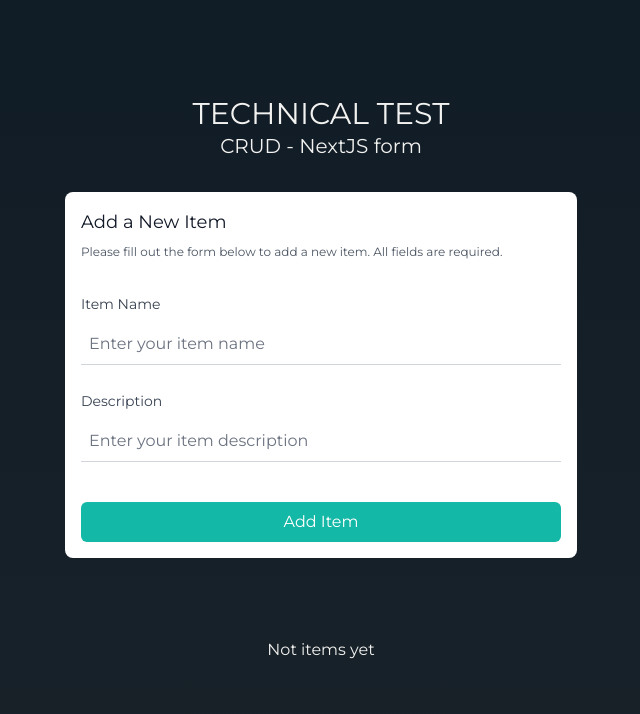
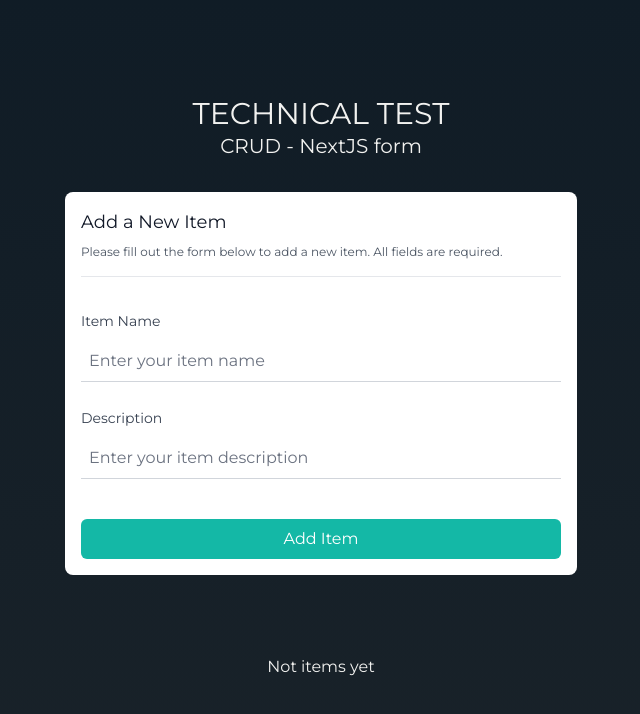
Before and after one commit to agustipc/technical_test_crud_items, a Next.js app: page / in a window 1280 px wide. Shown: the top 714 px of the page, without its empty margins (319-959 px from the left). Built offline with nearby package versions, Linux system fonts and the light colour scheme.

Commit message:
Update readme with deployed url

```diff
--- a/src/app/components/ItemForm.tsx
+++ b/src/app/components/ItemForm.tsx
@@ -9,9 +9,11 @@
   return (
     <form onSubmit={handleSubmit} className="w-full max-w-lg p-4 bg-white rounded-lg" aria-labelledby="form-title" aria-describedby='form-instructions'>
       <h2 id="form-title" className="text-lg font-medium text-gray-900 mb-2">Add a New Item</h2>
-      <p id="form-instructions" className="text-xs text-gray-600 mb-8">
+      <p id="form-instructions" className="text-xs text-gray-600 mb-4">
         Please fill out the form below to add a new item. All fields are required.
       </p>
+      <hr className='mb-8'/>
+
       <fieldset>
         <legend className="sr-only">Item Details</legend>
         <div className='mb-6'>
```
Also changed, not shown: 1 other file (tests, documents, lock files or other folders).
